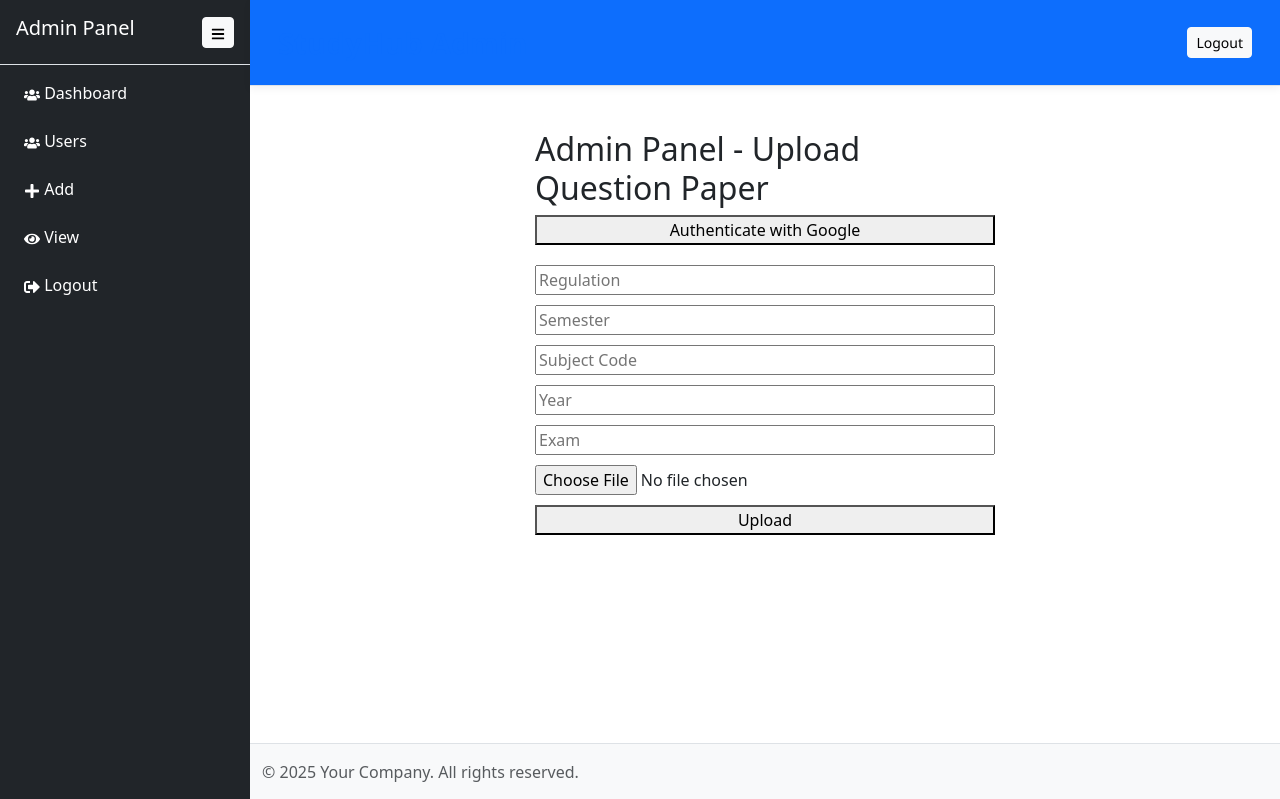
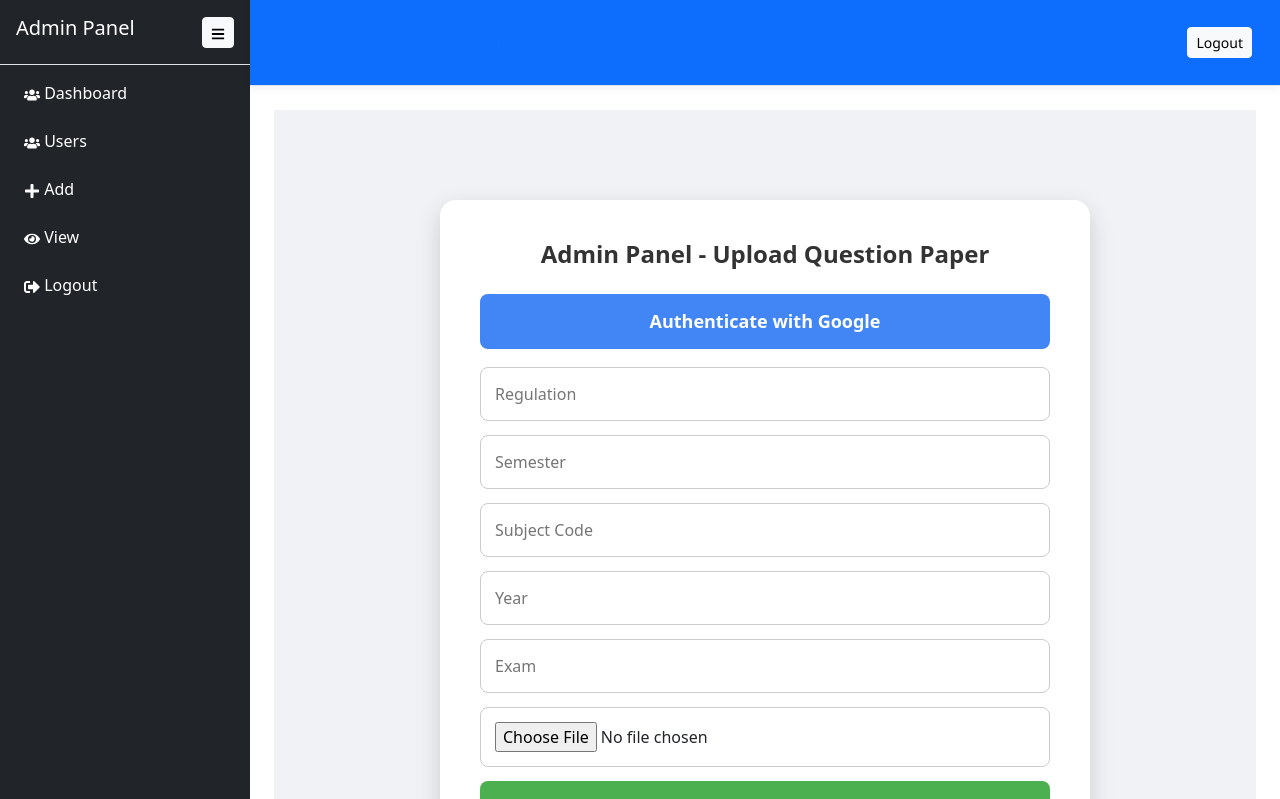
Before and after one commit to sowmiyacodes/studyhubfrontend, a React (Create React App) app: page /admin/add in a window 1280 px wide. Shown: the top 799 px of the page. Built offline with nearby package versions, Linux system fonts and the light colour scheme.

Commit message:
made  changes in view.jsx to view the file(rn preview downloads it rather than previwing) , css for add.jsx

```diff
--- a/src/pages/admin/Add.jsx
+++ b/src/pages/admin/Add.jsx
@@ -10,8 +10,8 @@ const Add = () => {
   const [exam, setExam] = useState("");
   const [uploadResult, setUploadResult] = useState(null);
   const [loading, setLoading] = useState(false);
+  const [previewOpen, setPreviewOpen] = useState(false);
 
-  // Open Google OAuth in a new tab
   const handleGoogleAuth = () => {
     window.open("http://localhost:5000/question_paper/auth", "_blank");
   };
@@ -32,9 +32,7 @@ const Add = () => {
       const res = await axios.post(
         "http://localhost:5000/question_paper/upload",
         formData,
-        {
-          headers: { "Content-Type": "multipart/form-data" },
-        }
+        { headers: { "Content-Type": "multipart/form-data" } }
       );
       setUploadResult(res.data.file);
     } catch (err) {
@@ -47,66 +45,117 @@ const Add = () => {
     }
   };
 
+  const inputStyle = {
+    width: "100%",
+    padding: "14px",
+    marginBottom: "14px",
+    borderRadius: "8px",
+    border: "1px solid #ccc",
+    fontSize: "16px",
+    boxSizing: "border-box",
+  };
+
+  const buttonStyle = {
+    width: "100%",
+    padding: "14px",
+    marginBottom: "18px",
+    border: "none",
+    borderRadius: "8px",
+    backgroundColor: "#4CAF50",
+    color: "white",
+    fontSize: "18px",
+    fontWeight: "bold",
+    cursor: "pointer",
+  };
+
+  const cardStyle = {
+    maxWidth: "650px",
+    margin: "60px auto",
+    padding: "40px",
+    borderRadius: "16px",
+    boxShadow: "0 8px 25px rgba(0,0,0,0.15)",
+    backgroundColor: "#fff",
+    display: "flex",
+    flexDirection: "column",
+  };
+
+  const successCardStyle = {
+    marginTop: "25px",
+    padding: "25px",
+    borderRadius: "12px",
+    backgroundColor: "#e6ffe6",
+    border: "2px solid #4CAF50",
+  };
+
+  const headerStyle = {
+    textAlign: "center",
+    marginBottom: "25px",
+    fontSize: "24px",
+    fontWeight: "bold",
+    color: "#333",
+  };
+
+  const modalStyle = {
+    position: "fixed",
+    top: 0,
+    left: 0,
+    width: "100%",
+    height: "100%",
+    backgroundColor: "rgba(0,0,0,0.7)",
+    display: "flex",
+    justifyContent: "center",
+    alignItems: "center",
+    zIndex: 1000,
+  };
+
+  const modalContentStyle = {
+    width: "80%",
+    height: "80%",
+    backgroundColor: "#fff",
+    borderRadius: "12px",
+    padding: "15px",
+    position: "relative",
+    display: "flex",
+    flexDirection: "column",
+  };
+
+  const closeButtonStyle = {
+    position: "absolute",
+    top: "10px",
+    right: "15px",
+    fontSize: "22px",
+    fontWeight: "bold",
+    cursor: "pointer",
+    border: "none",
+    background: "none",
+  };
+
   return (
-    <div style={{ padding: "20px", maxWidth: "500px", margin: "auto" }}>
-      <h2>Admin Panel - Upload Question Paper</h2>
+    <div style={{ padding: "30px", backgroundColor: "#f0f2f5", minHeight: "100vh" }}>
+      <div style={cardStyle}>
+        <h2 style={headerStyle}>Admin Panel - Upload Question Paper</h2>
 
-      {/* Google Auth Button */}
         <button
           onClick={handleGoogleAuth}
-        style={{ width: "100%", marginBottom: "20px" }}
+          style={{ ...buttonStyle, backgroundColor: "#4285F4" }}
         >
           Authenticate with Google
         </button>
 
-      <input
-        type="text"
-        placeholder="Regulation"
-        value={regulation}
-        onChange={(e) => setRegulation(e.target.value)}
-        style={{ width: "100%", marginBottom: "10px" }}
-      />
-      <input
-        type="number"
-        placeholder="Semester"
-        value={semester}
-        onChange={(e) => setSemester(e.target.value)}
-        style={{ width: "100%", marginBottom: "10px" }}
-      />
-      <input
-        type="text"
-        placeholder="Subject Code"
-        value={subjectCode}
-        onChange={(e) => setSubjectCode(e.target.value)}
-        style={{ width: "100%", marginBottom: "10px" }}
-      />
-      <input
-        type="number"
-        placeholder="Year"
-        value={year}
-        onChange={(e) => setYear(e.target.value)}
-        style={{ width: "100%", marginBottom: "10px" }}
-      />
-      <input
-        type="text"
-        placeholder="Exam"
-        value={exam}
-        onChange={(e) => setExam(e.target.value)}
-        style={{ width: "100%", marginBottom: "10px" }}
-      />
-      <input
-        type="file"
-        onChange={(e) => setFile(e.target.files[0])}
-        style={{ marginBottom: "10px" }}
-      />
+        <input type="text" placeholder="Regulation" value={regulation} onChange={(e) => setRegulation(e.target.value)} style={inputStyle} />
+        <input type="number" placeholder="Semester" value={semester} onChange={(e) => setSemester(e.target.value)} style={inputStyle} />
+        <input type="text" placeholder="Subject Code" value={subjectCode} onChange={(e) => setSubjectCode(e.target.value)} style={inputStyle} />
+        <input type="number" placeholder="Year" value={year} onChange={(e) => setYear(e.target.value)} style={inputStyle} />
+        <input type="text" placeholder="Exam" value={exam} onChange={(e) => setExam(e.target.value)} style={inputStyle} />
+        <input type="file" onChange={(e) => setFile(e.target.files[0])} style={inputStyle} />
 
-      <button onClick={handleUpload} disabled={loading} style={{ width: "100%" }}>
+        <button onClick={handleUpload} disabled={loading} style={buttonStyle}>
           {loading ? "Uploading..." : "Upload"}
         </button>
 
         {uploadResult && (
-        <div style={{ marginTop: "20px" }}>
-          <h3>✅ Uploaded Successfully!</h3>
+          <div style={successCardStyle}>
+            <h3 style={{ color: "#2d662d" }}>✅ Uploaded Successfully!</h3>
             <p><strong>Regulation:</strong> {uploadResult.regulation}</p>
             <p><strong>Semester:</strong> {uploadResult.semester}</p>
             <p><strong>Subject Code:</strong> {uploadResult.subjectCode}</p>
@@ -114,10 +163,30 @@ const Add = () => {
             <p><strong>Exam:</strong> {uploadResult.exam}</p>
             <p>
               <strong>Drive Link:</strong>{" "}
-            <a href={uploadResult.url} target="_blank" rel="noreferrer">
-              {uploadResult.url}
-            </a>
+              <button
+                style={{ color: "#4285F4", textDecoration: "underline", background: "none", border: "none", cursor: "pointer" }}
+                onClick={() => setPreviewOpen(true)}
+              >
+                View Question Paper
+              </button>
             </p>
+          </div>
+        )}
+      </div>
+
+      {/* Modal Preview */}
+      {previewOpen && (
+        <div style={modalStyle} onClick={() => setPreviewOpen(false)}>
+          <div style={modalContentStyle} onClick={(e) => e.stopPropagation()}>
+            <button style={closeButtonStyle} onClick={() => setPreviewOpen(false)}>×</button>
+            <iframe
+              src={uploadResult.url.replace("/view", "/preview")}
+              width="100%"
+              height="100%"
+              style={{ border: "none", borderRadius: "8px" }}
+              title="Question Paper Preview"
+            />
+          </div>
         </div>
       )}
     </div>
--- a/src/pages/admin/View.jsx
+++ b/src/pages/admin/View.jsx
@@ -1,10 +1,165 @@
-import React from "react";
+import React, { useEffect, useState } from "react";
+import axios from "axios";
+import "bootstrap/dist/css/bootstrap.min.css";
+import { Modal, Button } from "react-bootstrap";
 
 const View = () => {
+  const [papers, setPapers] = useState([]);
+  const [viewMode, setViewMode] = useState("table"); // "table" or "card"
+  const [showModal, setShowModal] = useState(false);
+  const [selectedPaper, setSelectedPaper] = useState(null);
+
+  useEffect(() => {
+    fetchPapers();
+  }, []);
+
+  const fetchPapers = async () => {
+    try {
+      const res = await axios.get("http://localhost:5000/question_paper/view");
+      setPapers(res.data);
+    } catch (err) {
+      console.error("Error fetching papers:", err);
+    }
+  };
+
+  const handlePreview = (paper) => {
+    setSelectedPaper(paper);
+    setShowModal(true);
+  };
+
+  const closeModal = () => {
+    setShowModal(false);
+    setSelectedPaper(null);
+  };
+
   return (
-    <div style={{ padding: "20px" }}>
-      <h3>View Items</h3>
-      {/* Display any items or records here */}
+    <div className="container mt-4">
+      <div className="d-flex justify-content-between align-items-center mb-3">
+        <h3 className="fw-bold text-primary">Question Papers</h3>
+        <div>
+          <Button
+            variant={viewMode === "table" ? "primary" : "outline-primary"}
+            className="me-2"
+            onClick={() => setViewMode("table")}
+          >
+            Table View
+          </Button>
+          <Button
+            variant={viewMode === "card" ? "primary" : "outline-primary"}
+            onClick={() => setViewMode("card")}
+          >
+            Card View
+          </Button>
+        </div>
+      </div>
+
+      {/* ---------- TABLE VIEW ---------- */}
+      {viewMode === "table" && (
+        <div className="table-responsive shadow-sm">
+          <table className="table table-hover align-middle">
+            <thead className="table-dark">
+              <tr>
+                <th>Regulation</th>
+                <th>Semester</th>
+                <th>Subject Code</th>
+                <th>Year</th>
+                <th>Exam</th>
+                <th>Preview</th>
+              </tr>
+            </thead>
+            <tbody>
+              {papers.map((paper, index) => (
+                <tr key={index}>
+                  <td>{paper.regulation}</td>
+                  <td>{paper.semester}</td>
+                  <td>{paper.subjectCode}</td>
+                  <td>{paper.year}</td>
+                  <td>{paper.exam}</td>
+                  <td>
+                    <Button
+                      size="sm"
+                      variant="outline-success"
+                      onClick={() => handlePreview(paper)}
+                    >
+                      View
+                    </Button>
+                  </td>
+                </tr>
+              ))}
+            </tbody>
+          </table>
+        </div>
+      )}
+
+      {/* ---------- CARD VIEW ---------- */}
+      {viewMode === "card" && (
+        <div className="row">
+          {papers.map((paper, index) => (
+            <div className="col-md-4 mb-4" key={index}>
+              <div className="card shadow-sm border-0 h-100">
+                <div className="card-body">
+                  <h5 className="card-title text-primary fw-semibold">
+                    {paper.subjectCode}
+                  </h5>
+                  <p className="card-text mb-1">
+                    <strong>Regulation:</strong> {paper.regulation}
+                  </p>
+                  <p className="card-text mb-1">
+                    <strong>Semester:</strong> {paper.semester}
+                  </p>
+                  <p className="card-text mb-1">
+                    <strong>Year:</strong> {paper.year}
+                  </p>
+                  <p className="card-text mb-3">
+                    <strong>Exam:</strong> {paper.exam}
+                  </p>
+                  <Button
+                    variant="outline-success"
+                    onClick={() => handlePreview(paper)}
+                  >
+                    View Paper
+                  </Button>
+                </div>
+              </div>
+            </div>
+          ))}
+        </div>
+      )}
+
+      {/* ---------- MODAL PREVIEW ---------- */}
+      <Modal show={showModal} onHide={closeModal} size="xl" centered>
+        <Modal.Header closeButton>
+          <Modal.Title>
+            {selectedPaper?.subjectCode} – {selectedPaper?.exam}
+          </Modal.Title>
+        </Modal.Header>
+        <Modal.Body style={{ height: "80vh" }}>
+          {selectedPaper ? (
+            <iframe
+              src={selectedPaper.url.replace("/view", "/preview")}
+              title="Question Paper"
+              width="100%"
+              height="100%"
+              style={{ border: "none" }}
+            ></iframe>
+          ) : (
+            <p>No paper selected.</p>
+          )}
+        </Modal.Body>
+        <Modal.Footer>
+          <Button variant="secondary" onClick={closeModal}>
+            Close
+          </Button>
+          <Button
+            variant="primary"
+            href={selectedPaper?.url}
+            target="_blank"
+            rel="noreferrer"
+          >
+            Open in New Tab
+          </Button>
+        </Modal.Footer>
+      </Modal>
     </div>
   );
 };
```
Lines whose indentation alone changed are shown as unchanged.
